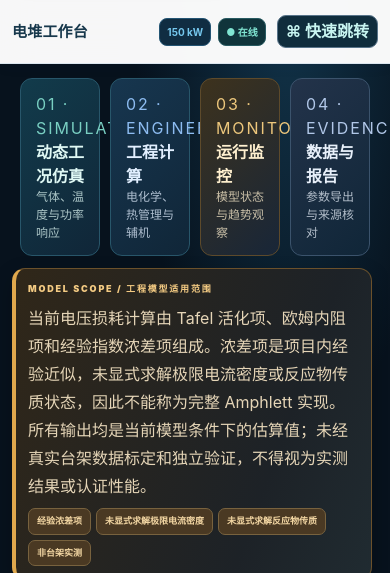
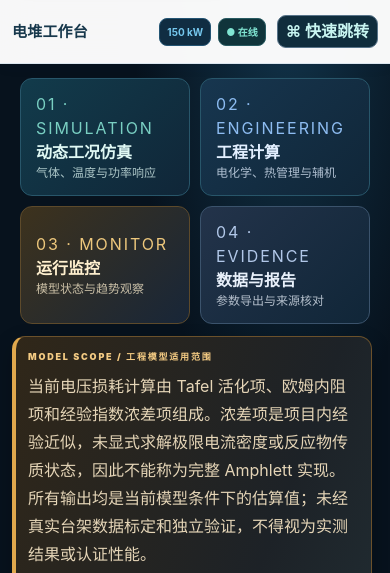
Before and after one commit to Ternence-Dai/FuelCell-stack-analysis, a website: page index.html in a window 390 px wide. Shown: the top 573 px of the page. Drawn offline with Linux system fonts and the light colour scheme.

Commit message:
fix(ui): align quick controls with real actions and mobile layout

```diff
--- a/index.html
+++ b/index.html
@@ -44,7 +44,7 @@
     </header>
 
 
-    <section class="hyhub-route-deck" aria-label="电堆工程分析工作流" style="display:grid;grid-template-columns:repeat(4,minmax(0,1fr));gap:10px;padding:14px 20px 0">
+    <section class="hyhub-route-deck" aria-label="电堆工程分析工作流" style="display:grid;grid-template-columns:repeat(auto-fit,minmax(170px,1fr));gap:10px;padding:14px 20px 0">
       <button type="button" data-action="nav" data-id="sim" style="text-align:left;padding:13px 15px;border:1px solid #28566a;border-radius:12px;background:linear-gradient(135deg,#123b4b,#102638);color:#dff8f4"><small style="display:block;color:#79cfc2;letter-spacing:.12em">01 · SIMULATION</small><strong>动态工况仿真</strong><span style="display:block;font-size:12px;opacity:.75">气体、温度与功率响应</span></button>
       <button type="button" data-action="nav" data-id="calc" style="text-align:left;padding:13px 15px;border:1px solid #28566a;border-radius:12px;background:linear-gradient(135deg,#17364f,#102638);color:#e2efff"><small style="display:block;color:#8dbcf1;letter-spacing:.12em">02 · ENGINEERING</small><strong>工程计算</strong><span style="display:block;font-size:12px;opacity:.75">电化学、热管理与辅机</span></button>
       <button type="button" data-action="nav" data-id="monitor" style="text-align:left;padding:13px 15px;border:1px solid #5d4a2b;border-radius:12px;background:linear-gradient(135deg,#3d321d,#182638);color:#fff0cf"><small style="display:block;color:#edc77c;letter-spacing:.12em">03 · MONITOR</small><strong>运行监控</strong><span style="display:block;font-size:12px;opacity:.75">模型状态与趋势观察</span></button>
```
